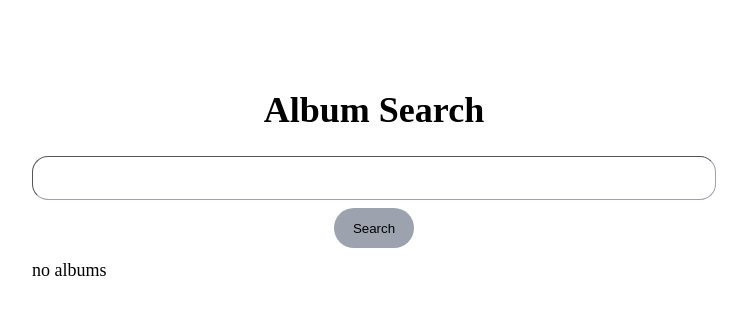
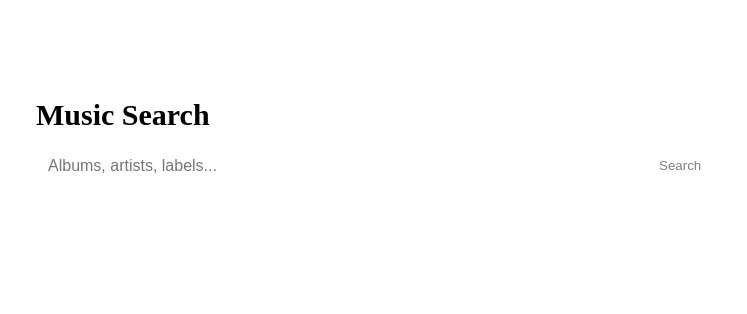
Before and after one commit to BuWH/wenhe.one, a React (Vite) app: page / in a window 1280 px wide. Shown: the top 314 px of the page, without its empty margins (266-1013 px from the left). Built offline with nearby package versions, Linux system fonts and the light colour scheme.

Commit message:
MOD: edit style

```diff
--- a/src/components/AlbumSearch/Album.tsx
+++ b/src/components/AlbumSearch/Album.tsx
@@ -2,7 +2,9 @@ import { AlbumDetail } from './Album.d';
 
 export const Album = (props: { album: AlbumDetail }) => {
   return (
-    <div className='flex flex-row p-2 border border-rounded'>
+    <div
+      className='flex flex-row p-2 border rounded-2 border-gray-400 hover-border-black transition-colors cursor-pointer'
+    >
       <img src={props.album.thumb}></img>
       <div className='ml-5 flex flex-col align-center ml-2'>
         <div className='mt-1 text-xl'> {props.album.albumName} </div>
--- a/src/components/AlbumSearch/AlbumSearch.tsx
+++ b/src/components/AlbumSearch/AlbumSearch.tsx
@@ -9,17 +9,19 @@ const AlbumSearch = () => {
 
   return (
     <div className="flex flex-col justify-center align-mid">
-      <h1 className="text-center"> Album Search </h1>
+      <h2 className="pl-1 font-semibold h-6 text-3xl text-left">Music Search </h2>
+      <div className="flex flex-row w-full leading-6 font-medium rounded-2 border border-gray hover-border-black transition-all hover-border-2">
         <input
-        className="mt-2 h-10 border border-gray-400 rounded-4 focus:outline-none focus:border-gray-500"
-        type="text"
+          className="w-full px-4 py-auto text-base border-none outline-none bg-transparent"
+          placeholder="Albums, artists, labels..."
+          type="search"
           content={searchContent}
           onChange={(event) => {
             setSearchContent(event.target.value);
           }}
         />
         <button
-        className="mx-auto my-2 h-10 w-20 bg-coolGray border-none rounded-full"
+          className="mx-auto h-10 w-20 bg-transparent border-none cursor-pointer op-50 ml-2 hover:op-100 transition-opacity cursor-pointer"
           type="submit"
           onClick={() => {
             if (searchContent == "") return;
@@ -32,10 +34,9 @@ const AlbumSearch = () => {
         >
           Search
         </button>
-      <div className="grid gap-4 grid-cols-1 sm:grid-cols-2">
-        {albums.length == 0 ? (
-          <div> no albums </div>
-        ) : (
+      </div>
+      <div className="mt-4 grid gap-4 grid-cols-1 sm:grid-cols-2">
+        {albums.length != 0 && (
           albums.map((album, index) => {
             return <Album key={index} album={album} />;
           })
```
Lines whose indentation alone changed are shown as unchanged.
